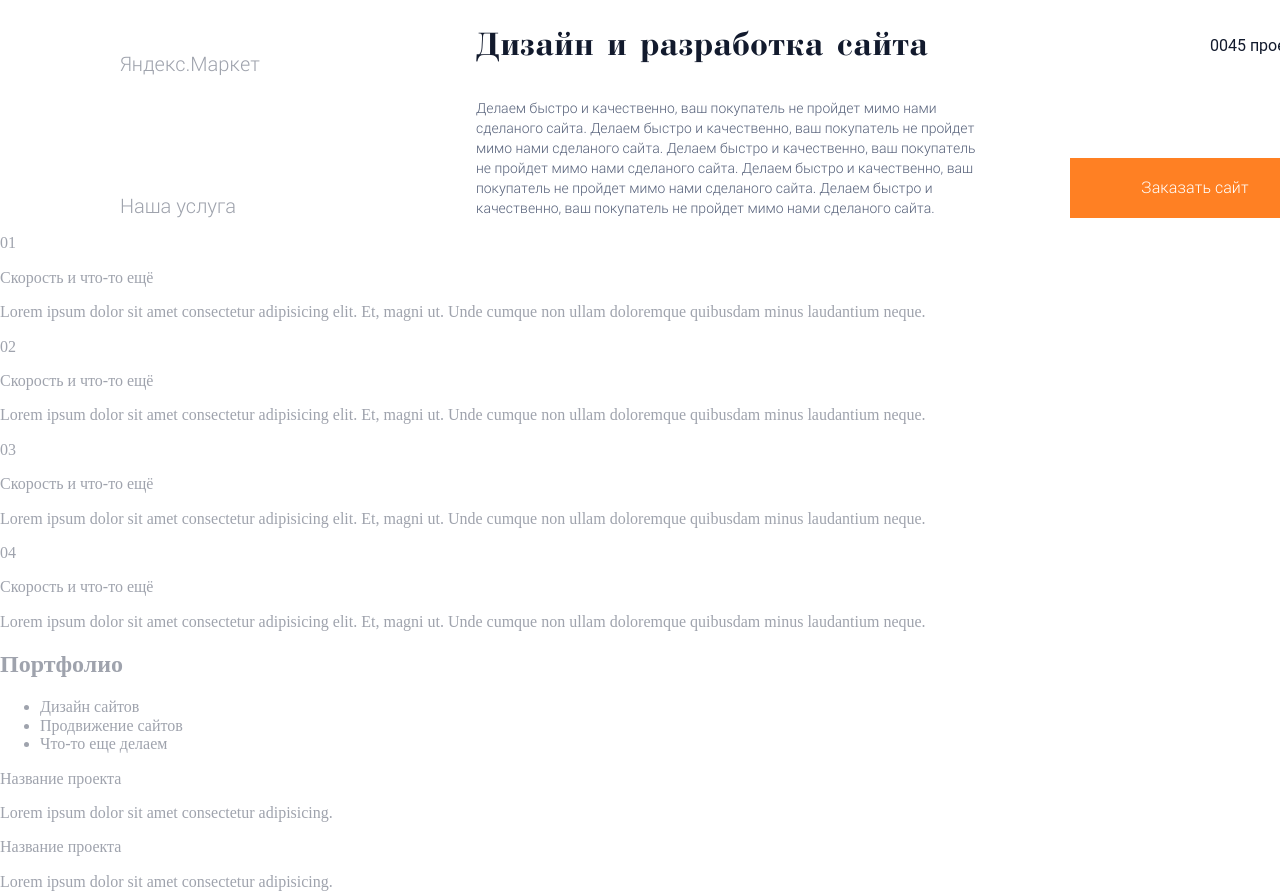
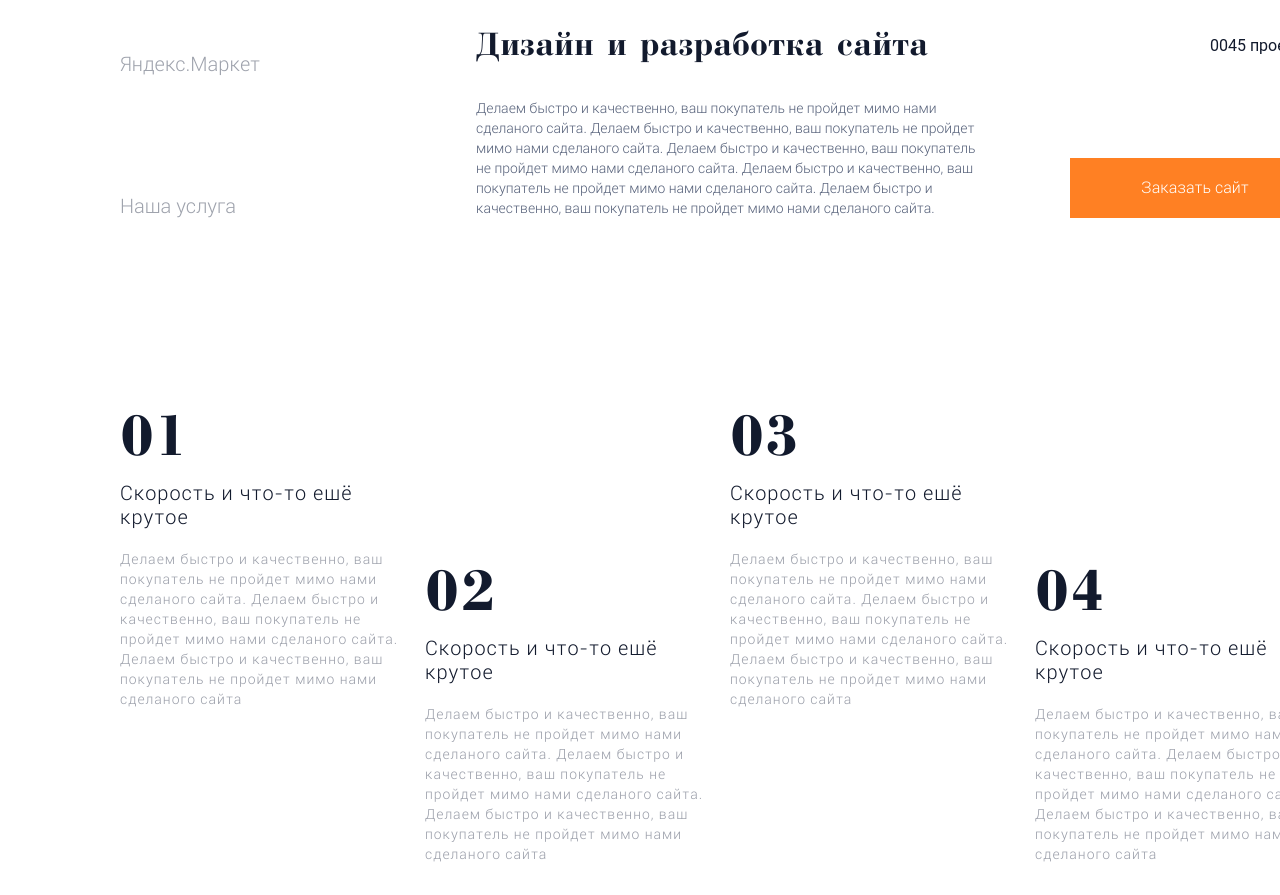
Before and after one commit to maximiloi/unity, a website: page source/index.html in a window 1280 px wide. Shown: the part 1514-2409 px from the top of the page. Drawn offline with nearby package versions, Linux system fonts and the light colour scheme; files that its build step writes are made by us from their sources.

Commit message:
добавлена секция преимуществ

```diff
--- a/source/index.html
+++ b/source/index.html
@@ -83,10 +83,13 @@
           <div class="services__content-wrapper">
             <div class="services__content-wrapper-left">
               <div class="services__content-title">Дизайн и разработка сайта</div>
-<div class="services__content-text">Делаем быстро и качественно, ваш покупатель не пройдет мимо нами сделаного сайта.
-Делаем быстро и качественно, ваш покупатель не пройдет мимо нами сделаного сайта. Делаем быстро и качественно, ваш
-покупатель не пройдет мимо нами сделаного сайта. Делаем быстро и качественно, ваш покупатель не пройдет мимо нами
-сделаного сайта. Делаем быстро и качественно, ваш покупатель не пройдет мимо нами сделаного сайта.</div>
+              <div class="services__content-text">Делаем быстро и качественно, ваш покупатель не пройдет мимо нами
+                сделаного сайта.
+                Делаем быстро и качественно, ваш покупатель не пройдет мимо нами сделаного сайта. Делаем быстро и
+                качественно, ваш
+                покупатель не пройдет мимо нами сделаного сайта. Делаем быстро и качественно, ваш покупатель не пройдет
+                мимо нами
+                сделаного сайта. Делаем быстро и качественно, ваш покупатель не пройдет мимо нами сделаного сайта.</div>
             </div>
             <div class="services__content-wrapper-right">
               <div class="services__content-number-projects">0045 проектов</div>
@@ -103,27 +106,35 @@
       <div class="advantage__wrapper">
         <div class="advantage__item">
           <p class="advantage__number">01</p>
-          <p class="advantage__title">Скорость и что-то ещё</p>
-          <p class="advantage__text">Lorem ipsum dolor sit amet consectetur adipisicing elit. Et, magni ut. Unde cumque
-            non ullam doloremque quibusdam minus laudantium neque.</p>
+          <p class="advantage__title">Скорость и что-то ещё крутое</p>
+          <p class="advantage__text">Делаем быстро и качественно, ваш покупатель не пройдет мимо нами сделаного сайта.
+            Делаем
+            быстро и качественно, ваш покупатель не пройдет мимо нами сделаного сайта. Делаем быстро и качественно, ваш
+            покупатель не пройдет мимо нами сделаного сайта</p>
         </div>
         <div class="advantage__item">
           <p class="advantage__number">02</p>
-          <p class="advantage__title">Скорость и что-то ещё</p>
-          <p class="advantage__text">Lorem ipsum dolor sit amet consectetur adipisicing elit. Et, magni ut. Unde cumque
-            non ullam doloremque quibusdam minus laudantium neque.</p>
+          <p class="advantage__title">Скорость и что-то ещё крутое</p>
+          <p class="advantage__text">Делаем быстро и качественно, ваш покупатель не пройдет мимо нами сделаного сайта.
+            Делаем
+            быстро и качественно, ваш покупатель не пройдет мимо нами сделаного сайта. Делаем быстро и качественно, ваш
+            покупатель не пройдет мимо нами сделаного сайта</p>
         </div>
         <div class="advantage__item">
           <p class="advantage__number">03</p>
-          <p class="advantage__title">Скорость и что-то ещё</p>
-          <p class="advantage__text">Lorem ipsum dolor sit amet consectetur adipisicing elit. Et, magni ut. Unde cumque
-            non ullam doloremque quibusdam minus laudantium neque.</p>
+          <p class="advantage__title">Скорость и что-то ещё крутое</p>
+          <p class="advantage__text">Делаем быстро и качественно, ваш покупатель не пройдет мимо нами сделаного сайта.
+            Делаем
+            быстро и качественно, ваш покупатель не пройдет мимо нами сделаного сайта. Делаем быстро и качественно, ваш
+            покупатель не пройдет мимо нами сделаного сайта</p>
         </div>
         <div class="advantage__item">
           <p class="advantage__number">04</p>
-          <p class="advantage__title">Скорость и что-то ещё</p>
-          <p class="advantage__text">Lorem ipsum dolor sit amet consectetur adipisicing elit. Et, magni ut. Unde cumque
-            non ullam doloremque quibusdam minus laudantium neque.</p>
+          <p class="advantage__title">Скорость и что-то ещё крутое</p>
+          <p class="advantage__text">Делаем быстро и качественно, ваш покупатель не пройдет мимо нами сделаного сайта.
+            Делаем
+            быстро и качественно, ваш покупатель не пройдет мимо нами сделаного сайта. Делаем быстро и качественно, ваш
+            покупатель не пройдет мимо нами сделаного сайта</p>
         </div>
       </div>
     </section>
--- /dev/null
+++ b/source/less/block/advantage.less
@@ -0,0 +1,42 @@
+.advantage {
+  margin: 0 auto;
+  width: 1200px;
+  &__wrapper {
+    display: flex;
+    justify-content: space-between;
+    min-height: 480px;
+  }
+  &__item {
+    width: 285px;
+    &:nth-child(2n) {
+      align-self: flex-end;
+    }
+  }
+  &__number {
+    margin: 0;
+    margin-bottom: -5px;
+    padding: 0;
+    color: @background-color-dark;
+    font-family: 'BodoniBold', sans-serif;
+    font-size: 60px;
+    line-height: 88px;
+    letter-spacing: 1px;
+  }
+  &__title {
+    margin: 0;
+    margin-bottom: 20px;
+    padding: 0;
+    color: @background-color-dark;
+    font-family: 'RobotoLight', sans-serif;
+    font-size: 20px;
+    line-height: 24px;
+    letter-spacing: 1px;
+  }
+  &__text {
+    color: @text-color-gray;
+    font-family: 'RobotoLight', sans-serif;
+    font-size: 14px;
+    line-height: 20px;
+    letter-spacing: 1px;
+  }
+}
--- a/source/less/block/services.less
+++ b/source/less/block/services.less
@@ -1,5 +1,6 @@
 .services {
   margin: 0 auto;
+  margin-bottom: 180px;
   width: 1200px;
   &__title {
     margin: 0;
--- a/source/less/style.less
+++ b/source/less/style.less
@@ -7,3 +7,4 @@
 @import "block/page-nav.less";
 @import "block/social.less";
 @import "block/services.less";
+@import "block/advantage.less";
--- a/source/less/variables.less
+++ b/source/less/variables.less
@@ -7,4 +7,5 @@
 @text-color: #9fa3ad;
 @text-color-white: #ffffff;
 @text-color-dark: #556079;
- @button-color: #ff8023;
+@text-color-gray: #9a9ea9;
+@button-color: #ff8023;
```
